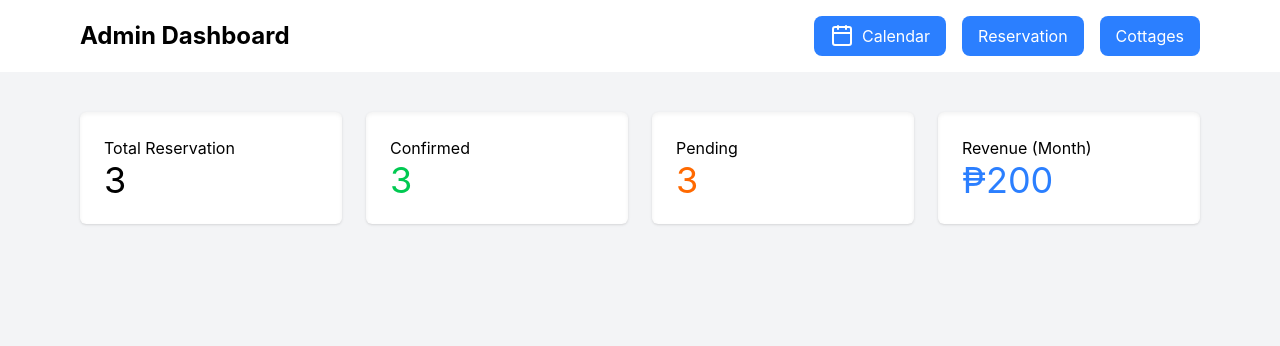
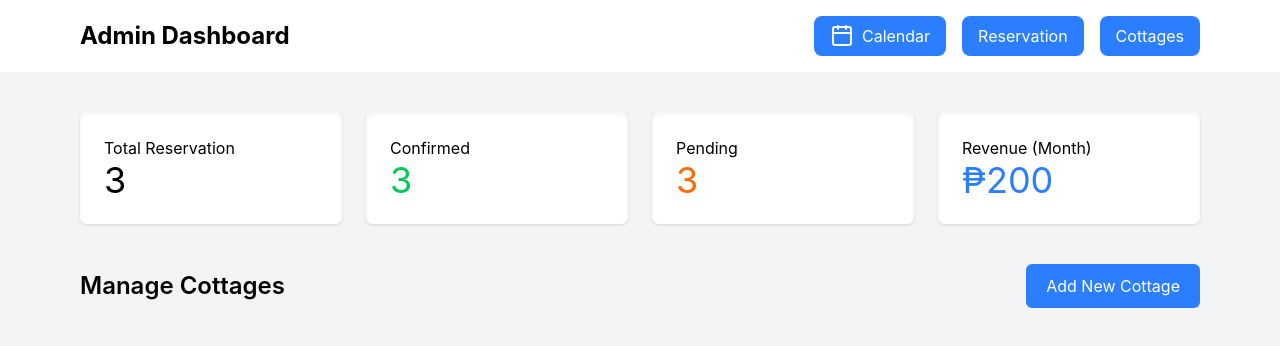
Before and after one commit to Code-W-Gab/Resort_Reservation, a React app in the folder frontend/: page /cottage in a window 1280 px wide. Shown: the top 346 px of the page. Built offline with nearby package versions, Linux system fonts and the light colour scheme; the HTML template or start-up script is replaced by a standard one.

Commit message:
Make Add Cottage Header and Button

```diff
--- /dev/null
+++ b/frontend/src/Components/Admin/Cottages/AddCottage.jsx
@@ -0,0 +1,8 @@
+export default function AddCottage() {
+  return(
+    <main className="px-20 flex items-center justify-between">
+      <h1 className="text-2xl font-semibold">Manage Cottages</h1>
+      <button className="bg-blue-500 text-white px-5 py-2.5 rounded-md">Add New Cottage</button>
+    </main>
+  )
+}
--- a/frontend/src/Pages/Admin/CottagePage.jsx
+++ b/frontend/src/Pages/Admin/CottagePage.jsx
@@ -1,3 +1,4 @@
+import AddCottage from "../../Components/Admin/Cottages/AddCottage";
 import Header from "../../Components/Admin/Header";
 import Status from "../../Components/Admin/Status";
 
@@ -7,6 +8,7 @@ export default function CottagePage() {
       <Header/>
       <div className="bg-gray-100 min-h-screen">
         <Status/>
+        <AddCottage/>
       </div>
     </main>
   )
```
